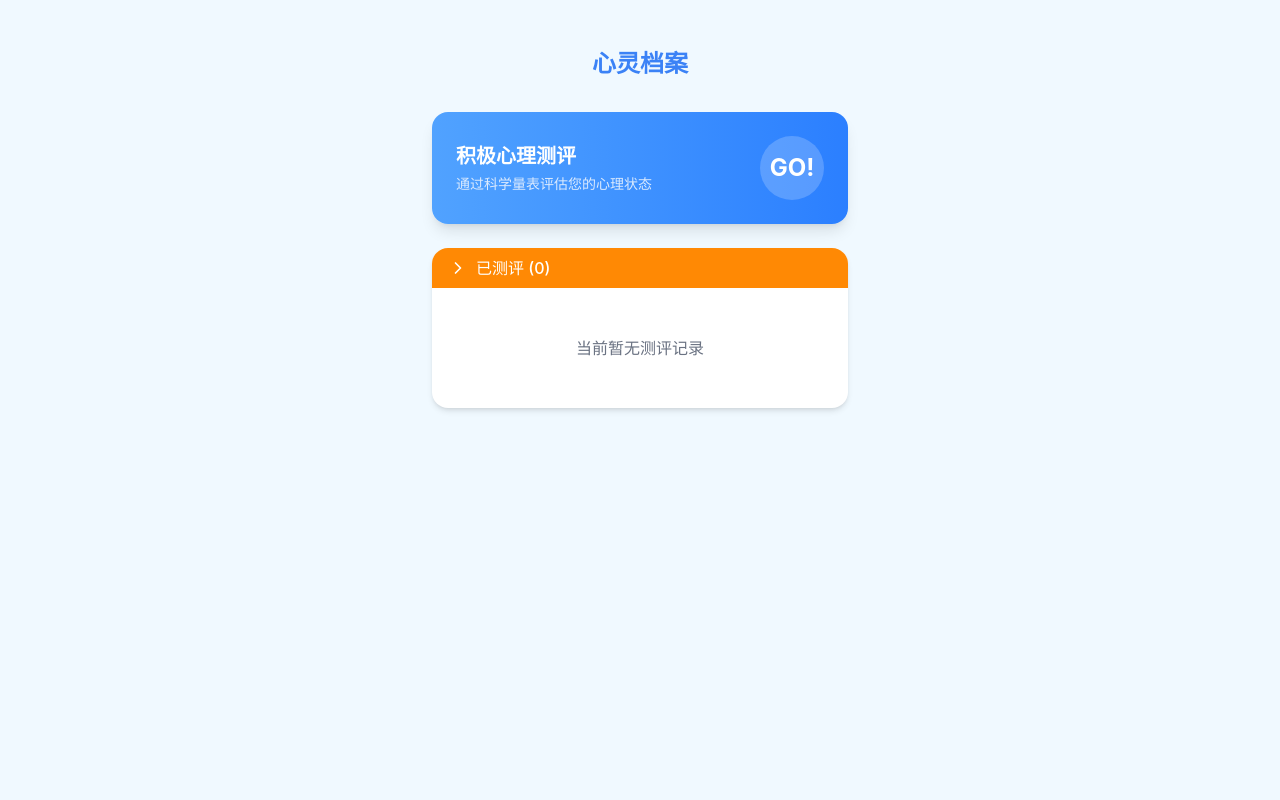
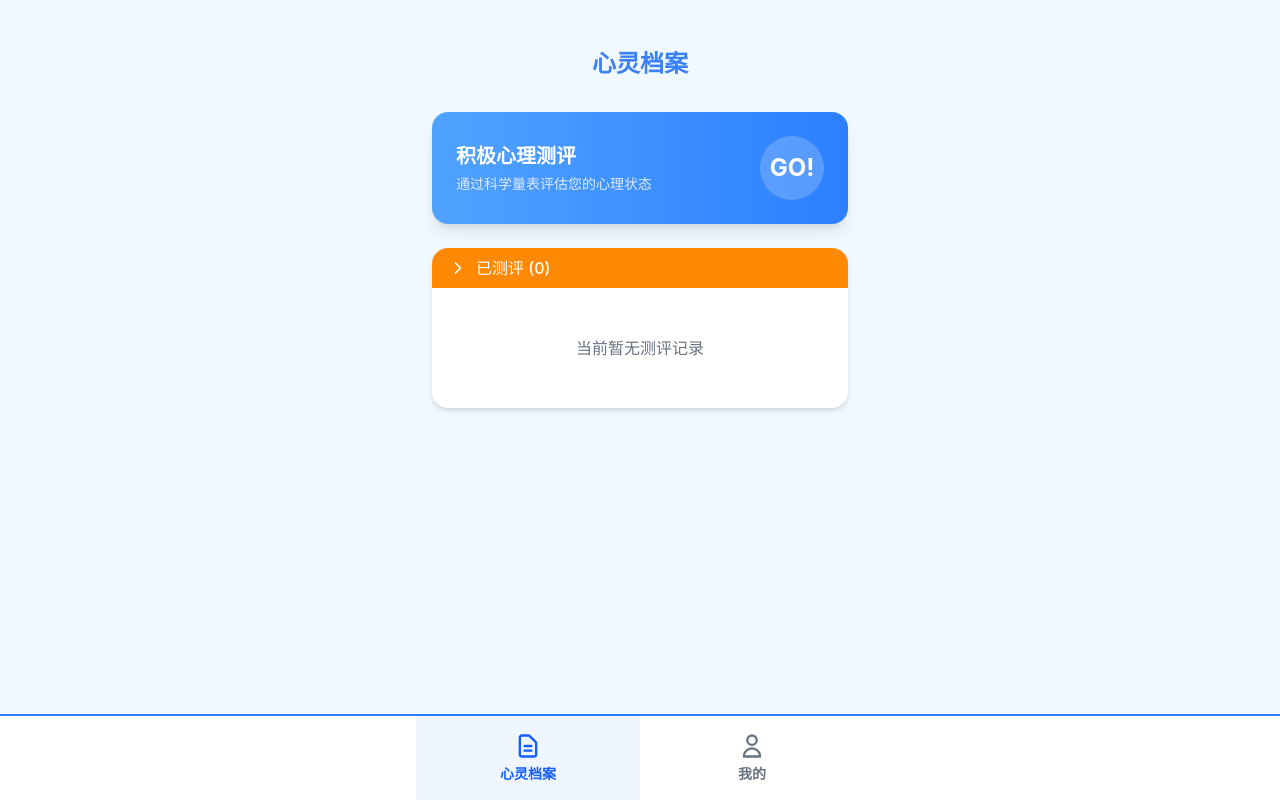
Before and after one commit to Dylan-dy712/positive-psychology-assessment, a React (Vite) app: page / in a window 1280 px wide. Built offline with nearby package versions, Linux system fonts and the light colour scheme.

Commit message:
修复底部导航栏显示问题并优化导航布局

```diff
--- a/src/App.tsx
+++ b/src/App.tsx
@@ -23,6 +23,7 @@ const AppContent = () => {
   const location = useLocation();
 
   const showBottomNav =
+    location.pathname === '/' ||
     location.pathname === '/history' ||
     location.pathname === '/my' ||
     location.pathname.startsWith('/my/');
--- a/src/components/BottomNav.tsx
+++ b/src/components/BottomNav.tsx
@@ -4,14 +4,14 @@ export const BottomNav = () => {
   const navigate = useNavigate();
   const location = useLocation();
 
-  const isMentalFileActive = location.pathname === '/history';
+  const isMentalFileActive = location.pathname === '/' || location.pathname === '/history';
   const isMyActive = location.pathname === '/my' || location.pathname.startsWith('/my/');
 
   return (
-    <div className="fixed bottom-0 left-0 right-0 bg-white border-t-2 border-blue-500 shadow-lg z-50 pb-safe">
+    <div className="fixed bottom-0 left-0 right-0 bg-white border-t-2 border-blue-500 shadow-lg z-[100]">
       <div className="flex max-w-md mx-auto">
         <button
-          onClick={() => navigate('/history')}
+          onClick={() => navigate('/')}
           className={`flex-1 py-4 flex flex-col items-center gap-1 transition-colors ${
             isMentalFileActive ? 'text-blue-600 bg-blue-50' : 'text-gray-500 hover:bg-gray-50'
           }`}
--- a/src/pages/HomePage.tsx
+++ b/src/pages/HomePage.tsx
@@ -22,7 +22,7 @@ export const HomePage = () => {
   };
 
   return (
-    <div className="page-container">
+    <div className="page-container pb-24">
       {/* 头部 */}
       <div className="pt-12 pb-6 text-center">
         <h1 className="text-2xl font-bold text-primary mb-2">心灵档案</h1>
```
